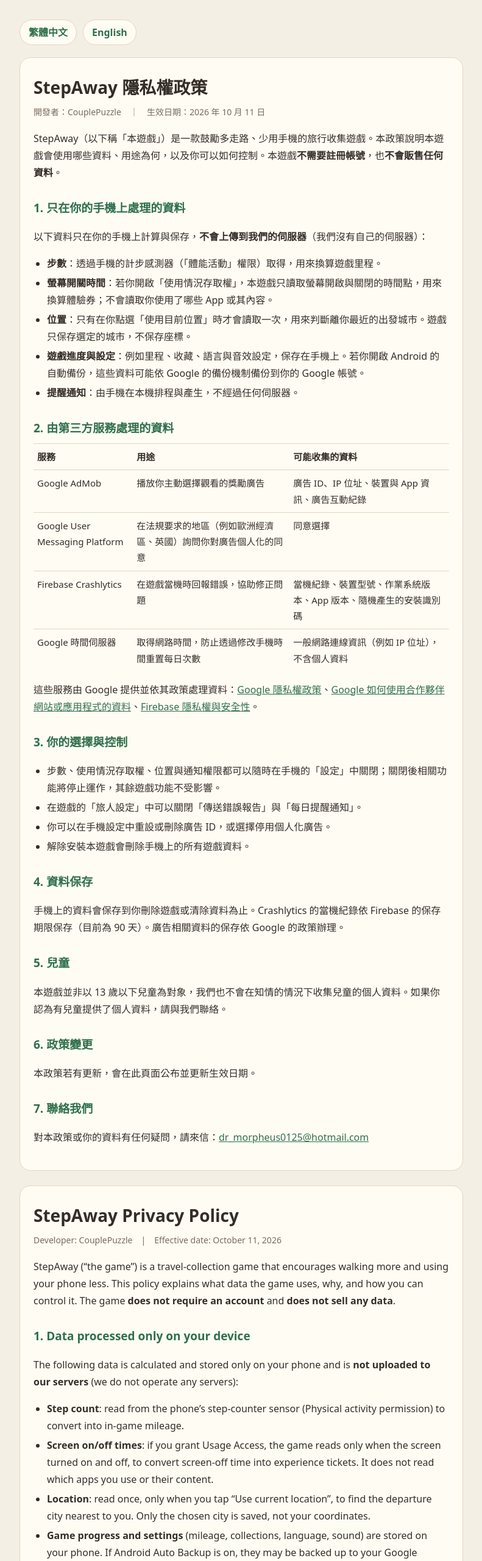
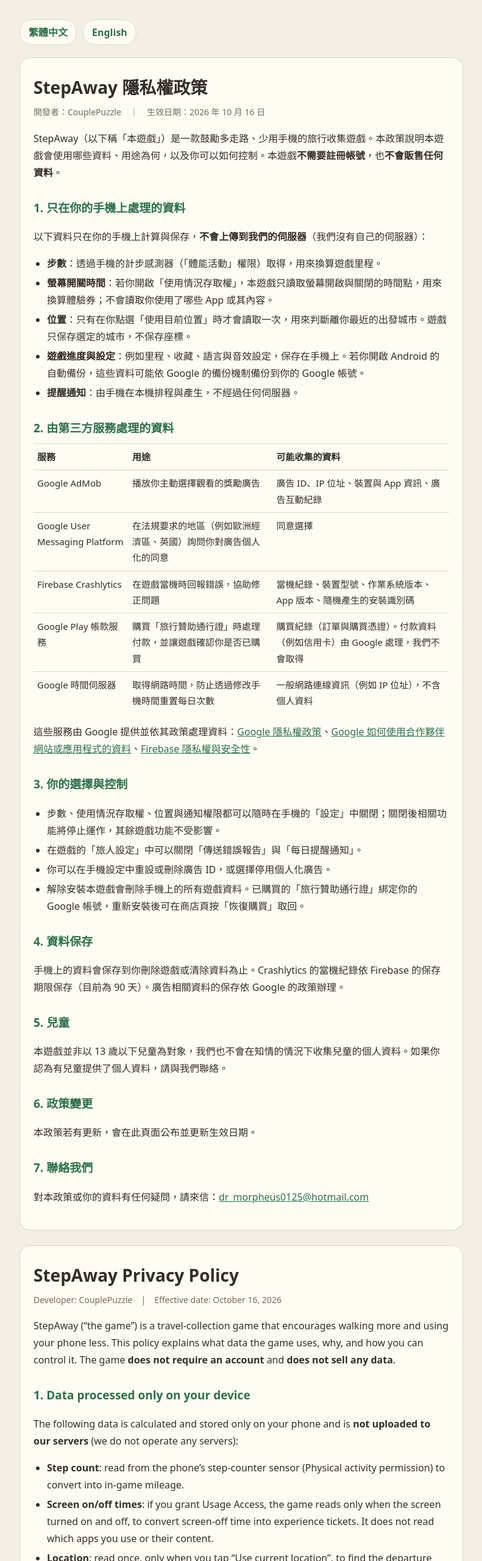
Before and after one commit to couplepuzzle/stepaway-privacy, a plain HTML site: page index.html in a window 1280 px wide. Shown: the top 2560 px of the page at 61% size, without its empty margins (244-1035 px from the left). Drawn offline with Linux system fonts and the light colour scheme.

Commit message:
Add files via upload

```diff
--- a/index.html
+++ b/index.html
@@ -28,7 +28,7 @@
 
 <section class="card" id="zh" lang="zh-Hant">
 <h1>StepAway 隱私權政策</h1>
-<p class="meta">開發者：CouplePuzzle　｜　生效日期：2026 年 10 月 11 日</p>
+<p class="meta">開發者：CouplePuzzle　｜　生效日期：2026 年 10 月 16 日</p>
 
 <p>StepAway（以下稱「本遊戲」）是一款鼓勵多走路、少用手機的旅行收集遊戲。本政策說明本遊戲會使用哪些資料、用途為何，以及你可以如何控制。本遊戲<strong>不需要註冊帳號</strong>，也<strong>不會販售任何資料</strong>。</p>
 
@@ -48,6 +48,7 @@
 <tr><td>Google AdMob</td><td>播放你主動選擇觀看的獎勵廣告</td><td>廣告 ID、IP 位址、裝置與 App 資訊、廣告互動紀錄</td></tr>
 <tr><td>Google User Messaging Platform</td><td>在法規要求的地區（例如歐洲經濟區、英國）詢問你對廣告個人化的同意</td><td>同意選擇</td></tr>
 <tr><td>Firebase Crashlytics</td><td>在遊戲當機時回報錯誤，協助修正問題</td><td>當機紀錄、裝置型號、作業系統版本、App 版本、隨機產生的安裝識別碼</td></tr>
+<tr><td>Google Play 帳款服務</td><td>購買「旅行贊助通行證」時處理付款，並讓遊戲確認你是否已購買</td><td>購買紀錄（訂單與購買憑證）。付款資料（例如信用卡）由 Google 處理，我們不會取得</td></tr>
 <tr><td>Google 時間伺服器</td><td>取得網路時間，防止透過修改手機時間重置每日次數</td><td>一般網路連線資訊（例如 IP 位址），不含個人資料</td></tr>
 </table></div>
 <p>這些服務由 Google 提供並依其政策處理資料：<a href="https://policies.google.com/privacy">Google 隱私權政策</a>、<a href="https://policies.google.com/technologies/partner-sites">Google 如何使用合作夥伴網站或應用程式的資料</a>、<a href="https://firebase.google.com/support/privacy">Firebase 隱私權與安全性</a>。</p>
@@ -57,7 +58,7 @@
 <li>步數、使用情況存取權、位置與通知權限都可以隨時在手機的「設定」中關閉；關閉後相關功能將停止運作，其餘遊戲功能不受影響。</li>
 <li>在遊戲的「旅人設定」中可以關閉「傳送錯誤報告」與「每日提醒通知」。</li>
 <li>你可以在手機設定中重設或刪除廣告 ID，或選擇停用個人化廣告。</li>
-<li>解除安裝本遊戲會刪除手機上的所有遊戲資料。</li>
+<li>解除安裝本遊戲會刪除手機上的所有遊戲資料。已購買的「旅行贊助通行證」綁定你的 Google 帳號，重新安裝後可在商店頁按「恢復購買」取回。</li>
 </ul>
 
 <h2>4. 資料保存</h2>
@@ -75,7 +76,7 @@
 
 <section class="card" id="en" lang="en">
 <h1>StepAway Privacy Policy</h1>
-<p class="meta">Developer: CouplePuzzle　|　Effective date: October 11, 2026</p>
+<p class="meta">Developer: CouplePuzzle　|　Effective date: October 16, 2026</p>
 
 <p>StepAway (“the game”) is a travel-collection game that encourages walking more and using your phone less. This policy explains what data the game uses, why, and how you can control it. The game <strong>does not require an account</strong> and <strong>does not sell any data</strong>.</p>
 
@@ -95,6 +96,7 @@
 <tr><td>Google AdMob</td><td>Showing rewarded ads that you choose to watch</td><td>Advertising ID, IP address, device and app information, ad interactions</td></tr>
 <tr><td>Google User Messaging Platform</td><td>Asking for consent to ad personalization where required by law (e.g. EEA, UK)</td><td>Your consent choices</td></tr>
 <tr><td>Firebase Crashlytics</td><td>Reporting crashes so we can fix problems</td><td>Crash traces, device model, OS version, app version, a randomly generated installation identifier</td></tr>
+<tr><td>Google Play Billing</td><td>Processing payment when you buy the Travel Sponsor Pass, and letting the game check whether you own it</td><td>Purchase records (order and purchase token). Payment details such as card numbers are handled by Google and never reach us</td></tr>
 <tr><td>Google time server</td><td>Getting network time so daily limits can’t be reset by changing the phone’s clock</td><td>Ordinary connection information (such as IP address); no personal data</td></tr>
 </table></div>
 <p>These services are provided by Google and process data under their own policies: <a href="https://policies.google.com/privacy">Google Privacy Policy</a>, <a href="https://policies.google.com/technologies/partner-sites">How Google uses information from sites or apps that use its services</a>, <a href="https://firebase.google.com/support/privacy">Firebase privacy and security</a>.</p>
@@ -104,7 +106,7 @@
 <li>You can turn off the physical activity, usage access, location and notification permissions at any time in your phone’s settings; the related features stop working and the rest of the game is unaffected.</li>
 <li>In the game’s Traveler Settings you can turn off “Send crash reports” and “Daily reminders”.</li>
 <li>You can reset or delete your advertising ID, or opt out of personalized ads, in your phone’s settings.</li>
-<li>Uninstalling the game deletes all game data on your phone.</li>
+<li>Uninstalling the game deletes all game data on your phone. A purchased Travel Sponsor Pass belongs to your Google account; after reinstalling, tap “Restore purchase” in the shop.</li>
 </ul>
 
 <h2>4. Retention</h2>
```
